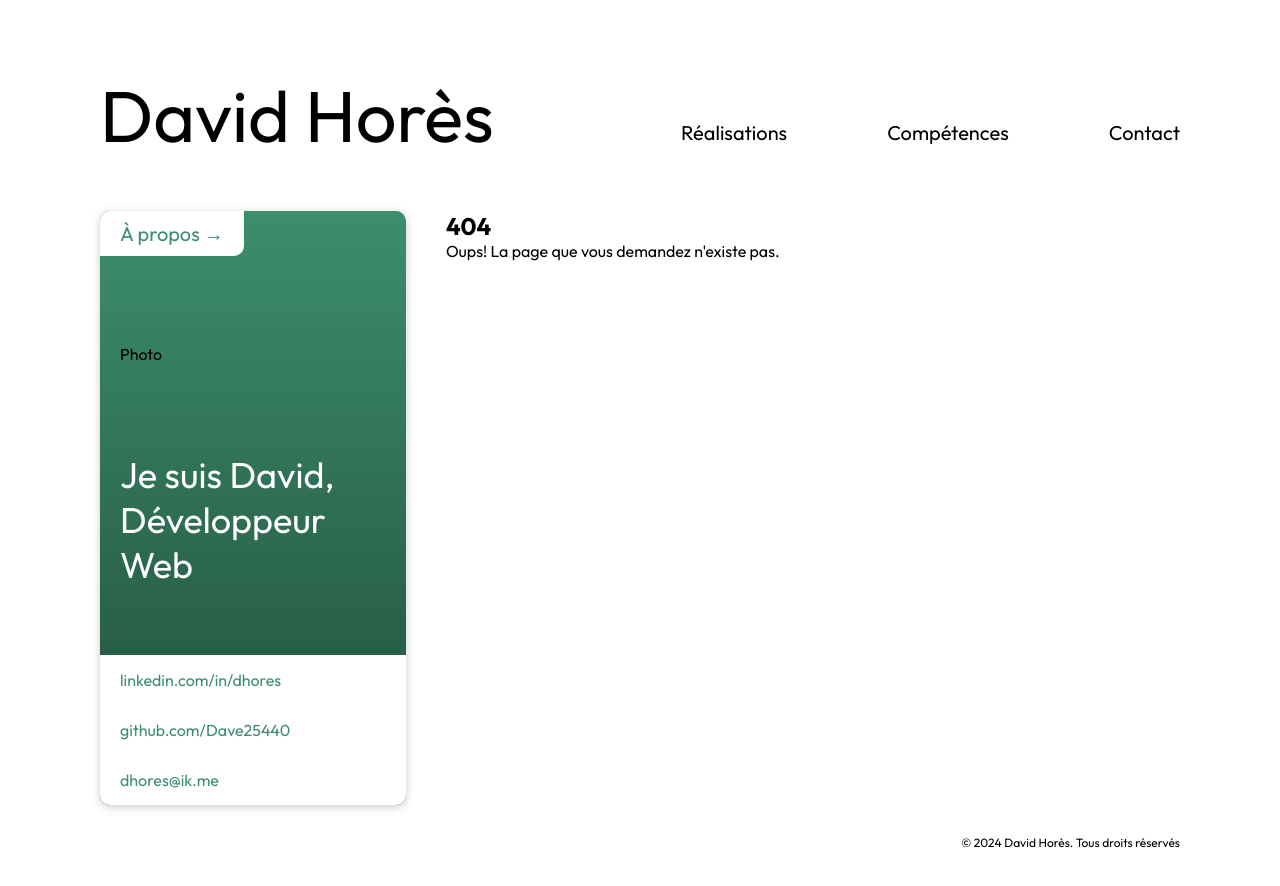
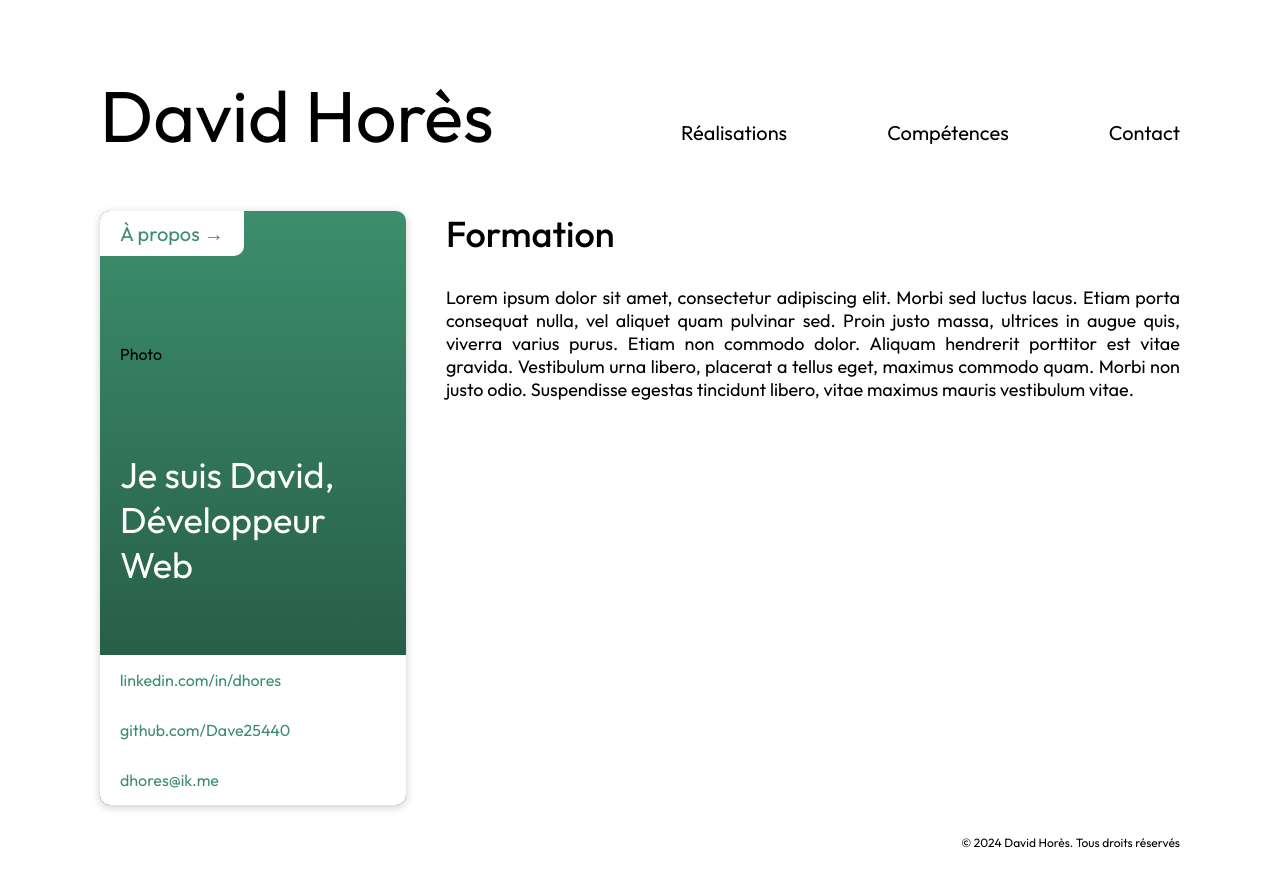
Before and after one commit to Dave25440/david-hores-portfolio, a React (Create React App) app: page /david-hores-portfolio/formation in a window 1280 px wide. Shown: the top 886 px of the page. Built offline with nearby package versions, Linux system fonts and the light colour scheme.

Commit message:
Create Career page with SCSS Module stylesheet and add it to AppRouter

```diff
--- a/src/components/AppRouter/index.jsx
+++ b/src/components/AppRouter/index.jsx
@@ -1,6 +1,7 @@
 import { BrowserRouter as Router, Route, Routes } from "react-router-dom";
 import Layout from "../Layout";
 import Home from "../../pages/Home";
+import Career from "../../pages/Career";
 import Error from "../Error";
 
 const AppRouter = () => {
@@ -9,6 +10,10 @@ const AppRouter = () => {
             <Layout>
                 <Routes>
                     <Route path="/david-hores-portfolio" element={<Home />} />
+                    <Route
+                        path="/david-hores-portfolio/formation"
+                        element={<Career />}
+                    />
                     <Route path="*" element={<Error />} />
                 </Routes>
             </Layout>
--- /dev/null
+++ b/src/pages/Career/Career.module.scss
@@ -0,0 +1,14 @@
+@use "../../styles/_mixins";
+@use "../../styles/_variables";
+
+.career {
+    &__title {
+        @include mixins.text-style(variables.$color-secondary, 2.25rem, 500);
+    }
+
+    &__text {
+        text-align: justify;
+        margin-top: 30px;
+        @include mixins.text-style(variables.$color-secondary, 1.125rem, 400);
+    }
+}
--- /dev/null
+++ b/src/pages/Career/index.jsx
@@ -0,0 +1,26 @@
+import { useEffect } from "react";
+import styles from "./Career.module.scss";
+
+const Career = () => {
+    useEffect(() => {
+        document.title = "David Horès, Développeur Web - Formation";
+    }, []);
+
+    return (
+        <section className={styles.career}>
+            <h2 className={styles.career__title}>Formation</h2>
+            <p className={styles.career__text}>
+                Lorem ipsum dolor sit amet, consectetur adipiscing elit. Morbi
+                sed luctus lacus. Etiam porta consequat nulla, vel aliquet quam
+                pulvinar sed. Proin justo massa, ultrices in augue quis, viverra
+                varius purus. Etiam non commodo dolor. Aliquam hendrerit
+                porttitor est vitae gravida. Vestibulum urna libero, placerat a
+                tellus eget, maximus commodo quam. Morbi non justo odio.
+                Suspendisse egestas tincidunt libero, vitae maximus mauris
+                vestibulum vitae.
+            </p>
+        </section>
+    );
+};
+
+export default Career;
```
